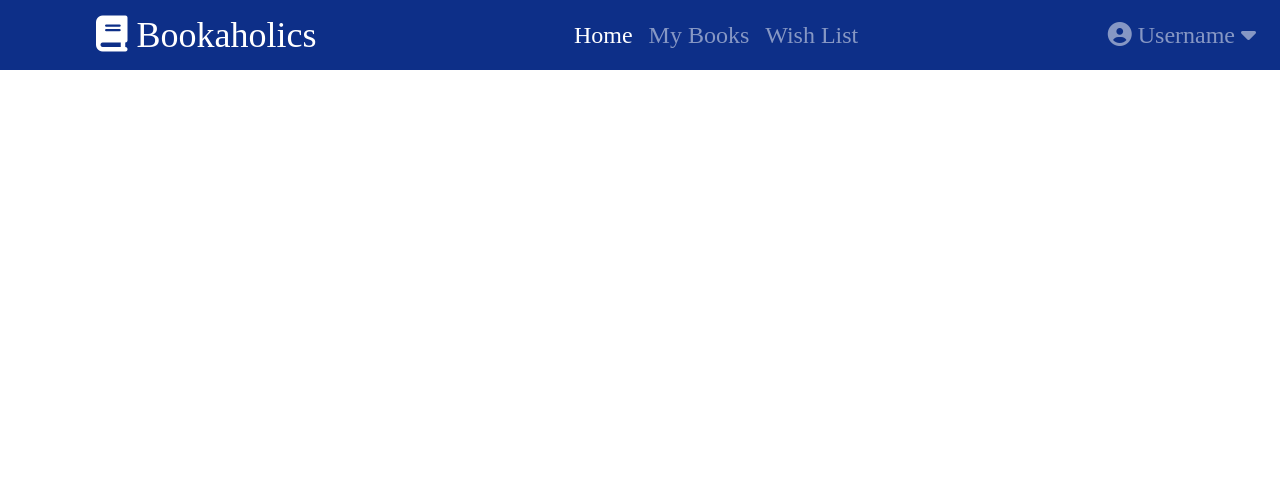
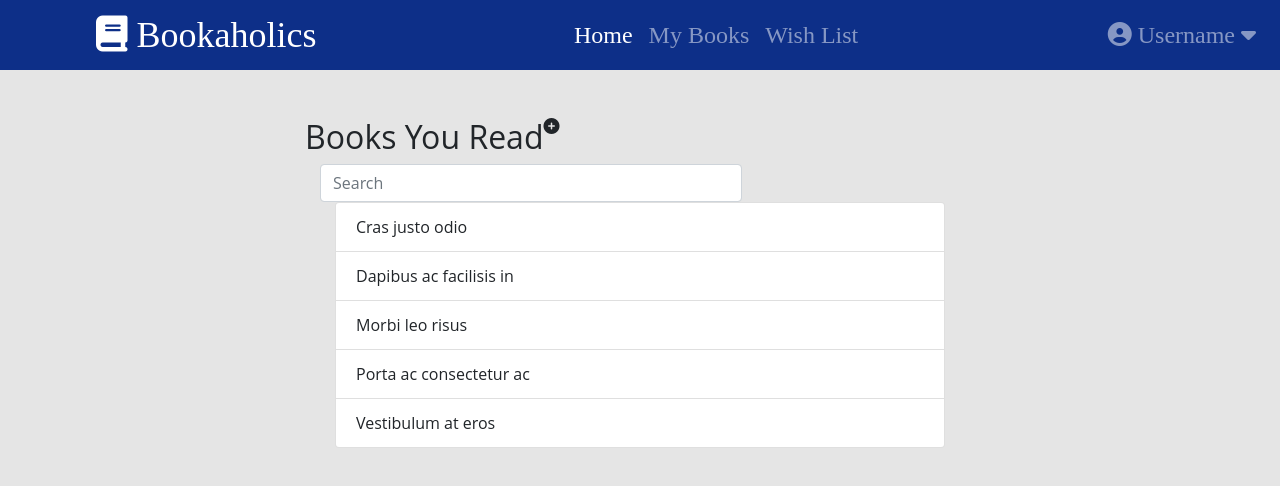
Before and after one commit to michaelbelete/RuntimeTerror, a plain HTML site: page project-1/books_you_read.html in a window 1280 px wide. Drawn offline with nearby package versions, Linux system fonts and the light colour scheme.

Commit message:
starting body

```diff
--- a/project-1/Assets/css/styles.css
+++ b/project-1/Assets/css/styles.css
@@ -1,5 +1,8 @@
 body{
     font-family: 'Open Sans', sans-serif;
+
+    /* Body Background */
+    background: #E5E5E5;
 }
 /* #how{
 
--- a/project-1/books_you_read.html
+++ b/project-1/books_you_read.html
@@ -61,7 +61,27 @@
     </nav>
 
 
+    <div class="container w-50 mt-5">
+      <div class="row justify-content-between">
+        <div class="row">
+          <h2>Books You Read</h2>
+          <i class="fa fa-plus-circle" aria-hidden="true"></i>
+        </div>
+        <form class="form-inline">
+          <input class="form-control" type="search" placeholder="Search" aria-label="Search" size="40">
+        </form>
+      </div>
+      <div>
+        <ul class="list-group">
+          <li class="list-group-item">Cras justo odio</li>
+          <li class="list-group-item">Dapibus ac facilisis in</li>
+          <li class="list-group-item">Morbi leo risus</li>
+          <li class="list-group-item">Porta ac consectetur ac</li>
+          <li class="list-group-item">Vestibulum at eros</li>
+        </ul>
+      </div>
 
+    </div>
 
 
     <script src="https://code.jquery.com/jquery-3.5.1.slim.min.js"
```
